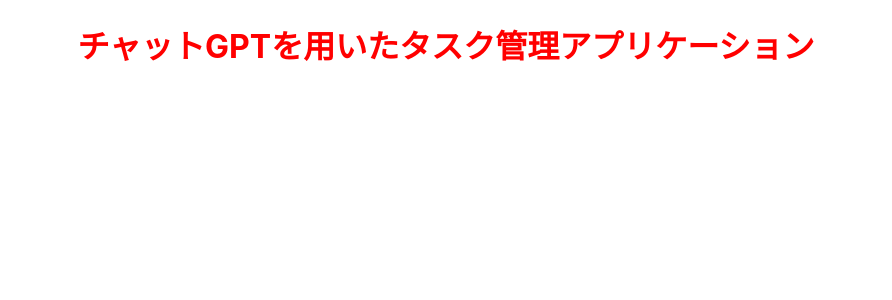
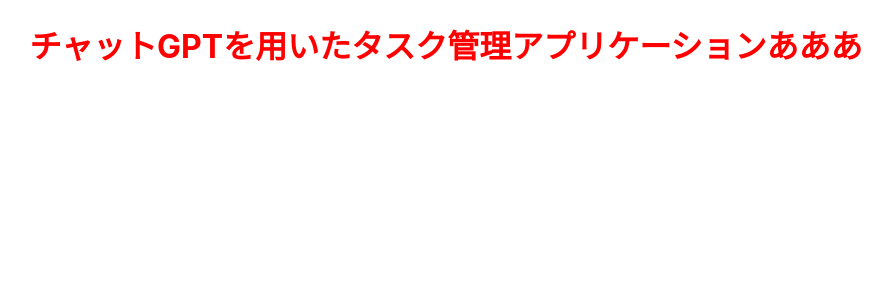
Before and after one commit to scla-sagauniv/suspicious_instrument, a React (Create React App) app in the folder frontend/: page / in a window 1280 px wide. Shown: the top 300 px of the page, without its empty margins (194-1086 px from the left). Built offline with nearby package versions, Linux system fonts and the light colour scheme.

Commit message:
test create branch

```diff
--- a/frontend/src/component/TestTitle.js
+++ b/frontend/src/component/TestTitle.js
@@ -1,7 +1,7 @@
 import "../css/test.css";
 
 const TestTitle = () => {
-  return <h1>チャットGPTを用いたタスク管理アプリケーション</h1>;
+  return <h1>チャットGPTを用いたタスク管理アプリケーションあああ</h1>;
 };
 
 export default TestTitle;
```
